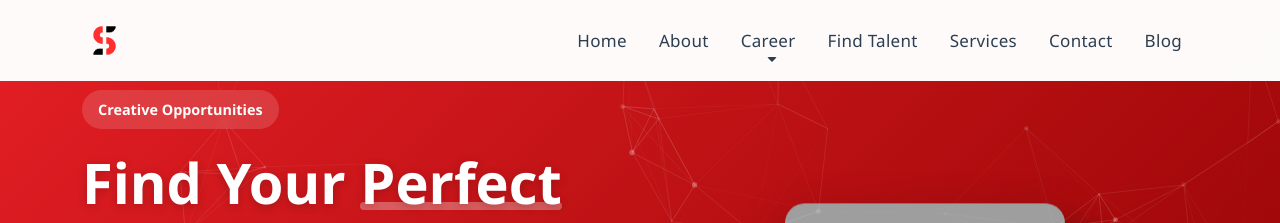
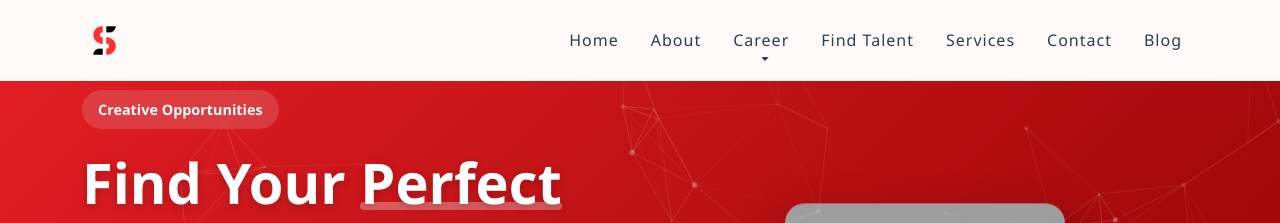
Before and after one commit to ajaySingh2615/sortout-innovation, a PHP site: page /Frontent/Artist-job/index.php in a window 1280 px wide. Shown: the top 223 px of the page. Run offline with PHP 8.4, Linux system fonts and the light colour scheme; data that the repository does not hold is empty; grey boxes are pictures that could not be loaded.

Commit message:
Update CSS for artist job page to improve typography by adjusting font size to 16px and increasing letter spacing to 1px, enhancing overall readability and visual appeal.

```diff
--- a/Artist-job/index.php
+++ b/Artist-job/index.php
@@ -121,8 +121,8 @@ if ($result && $result->num_rows > 0) {
         color: #2c3e50 !important;
         position: relative;
         transition: all 0.3s ease;
-        font-size: 17px !important;
-        letter-spacing: 0.3px;
+        font-size: 16px !important;
+        letter-spacing: 1px;
     }
 
     .nav-link::after {
```
